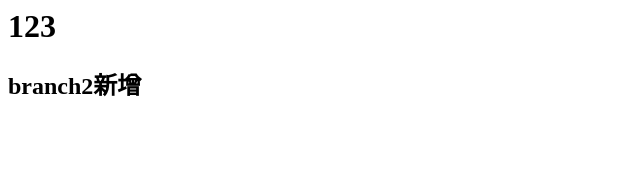
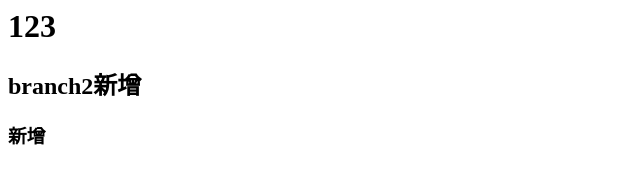
Before and after one commit to OscarLien/git-example, a plain HTML site: page index.html in a window 1280 px wide. Shown: the full height of the page, 0-640 px from the left. Drawn offline with Linux system fonts and the light colour scheme.

Commit message:
branch2add

```diff
--- a/index.html
+++ b/index.html
@@ -7,5 +7,6 @@
 <body>
     <h1>123</h1>
     <h2>branch2新增</h2>
+    <h3>新增</h3>
 </body>
 </html>
```
